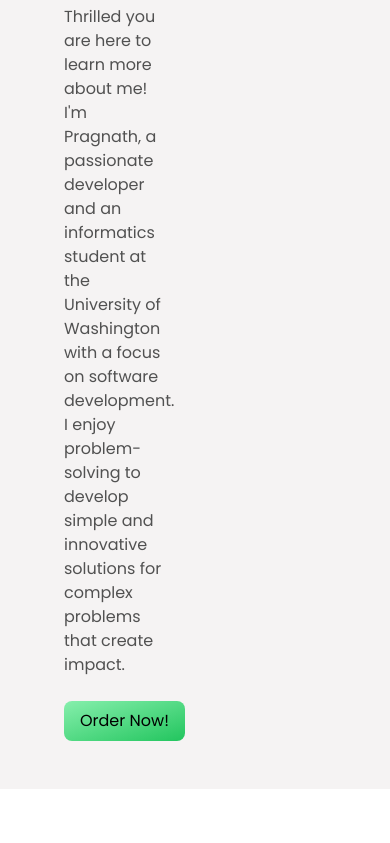
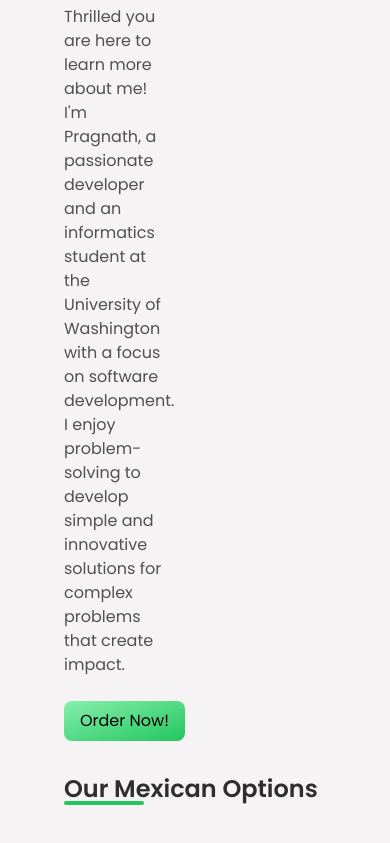
Before and after one commit to pragnathc163/area-814, a React (Create React App) app: page / in a window 390 px wide. Shown: the part 1019-1862 px from the top of the page. Before the commit the page ends 1808 px from the top, so only its background shows below. Built offline with nearby package versions, Linux system fonts and the light colour scheme.

Commit message:
Added scroll bar and menu items

```diff
--- a/src/components/MainContainer.jsx
+++ b/src/components/MainContainer.jsx
@@ -1,10 +1,33 @@
 import React from 'react'
 import HomeContainer from './HomeContainer';
+import { motion } from 'framer-motion';
+import {MdChevronLeft, MdChevronRight} from 'react-icons/md'
 
 const MainContainer = () => {
   return (
     <div className='w-full h0auto flex flex-col items-center justify-center overflow-x-hidden'>
       <HomeContainer />
+
+      <section className="w-full my-6">
+        <div className="w-full flex items-center justify-between">
+          <p className="text-2xl font-semibold relative text-headingColor capitalize
+          before:w-20 before:h-1 before:absolute before:rounded-lg before:content
+          before:bottom-0 before:left-0 transition-all ease-in-out duration-100 before:bg-green-500">
+            Our Mexican Options
+          </p>
+
+          <div className="hidden md:flex gap-3 items-center">
+            <motion.div whileTap={{ scale:0.75 }} className="w-8 h-8 rounded-lg bg-green-300 flex items-center justify-center curser-pointer
+            hover:bg-green-500 transition-all duration-100 ease-in-out hover:shadow-lg">
+              <MdChevronLeft className="text-lg text-white"></MdChevronLeft>
+            </motion.div>
+            <motion.div whileTap={{ scale:0.75 }} className="w-8 h-8 rounded-lg bg-green-300 flex items-center justify-center cursor-pointer
+            hover:bg-green-500 transition-all duration-100 ease-in-out hover:shadow-lg">
+              <MdChevronRight className="text-lg text-white"></MdChevronRight>
+            </motion.div>
+          </div>
+        </div>
+      </section>
     </div>
   )
 }
```
